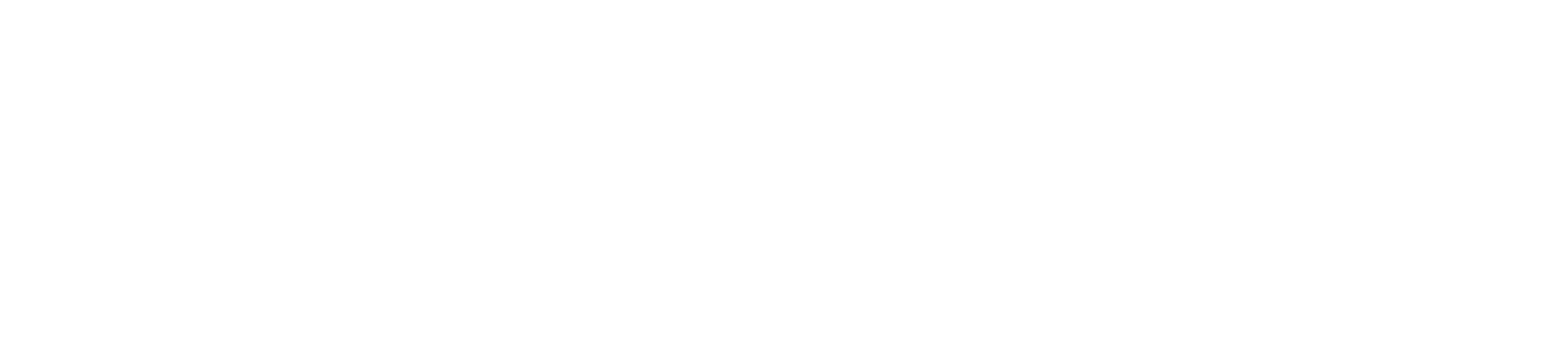
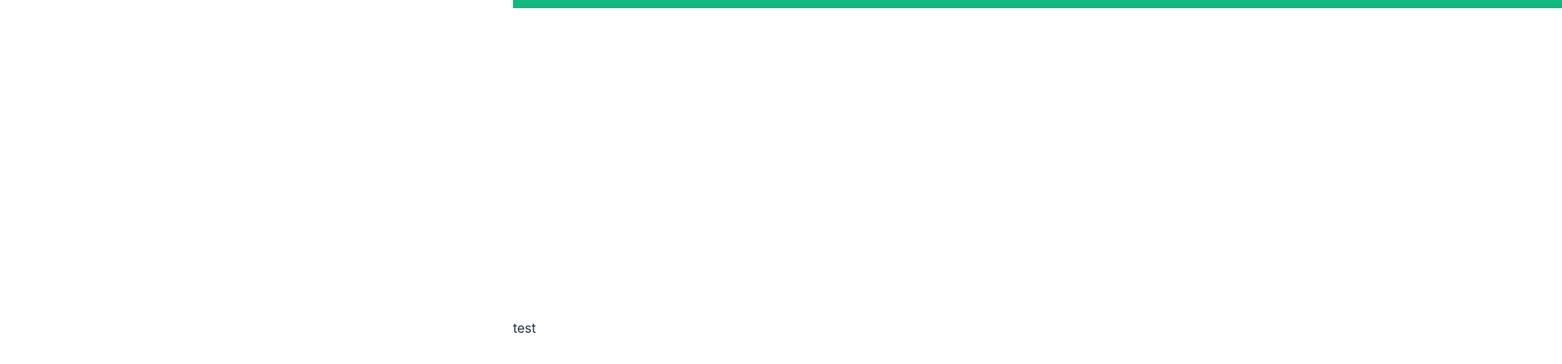
Before and after one commit to dasilv-h3/M1-NodeJS, a React (Vite) app in the folder front/react-app/: page / in a window 1280 px wide. Shown: the top 444 px of the page at 82% size, 1906 px wide, since content can reach past the window. Built offline with nearby package versions, Linux system fonts and the light colour scheme.

Commit message:
[UPD] last version in day

```diff
--- a/front/react-app/src/components/Home.tsx
+++ b/front/react-app/src/components/Home.tsx
@@ -1,7 +1,7 @@
 const Home = () => {
     return(
         <div >
-
+            <p>test</p>
         </div>
     )
 }
--- a/front/react-app/src/components/Layout.tsx
+++ b/front/react-app/src/components/Layout.tsx
@@ -10,7 +10,7 @@
     return(
         <>
             <Navbar/>
-                <div>{children}</div>
+            <div>{children}</div>
             <Footer/>
         </>
     )
--- a/front/react-app/src/components/Navbar.tsx
+++ b/front/react-app/src/components/Navbar.tsx
@@ -1,6 +1,6 @@
 const Navbar = () => {
     return(
-        <div className="container bg-emerald-500 h-2.5">
+        <div className="absolute top-0 container bg-emerald-500 h-2.5">
         </div>
     )
 }
```
Also changed, not shown: 1 other file (tests, documents, lock files or other folders).
